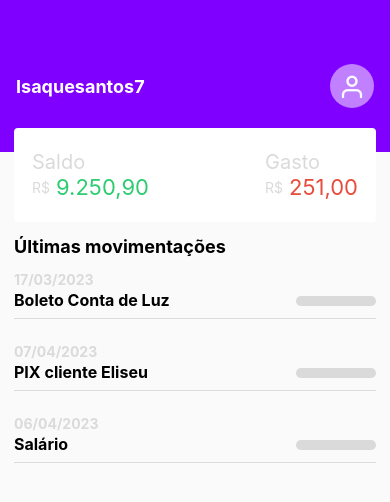
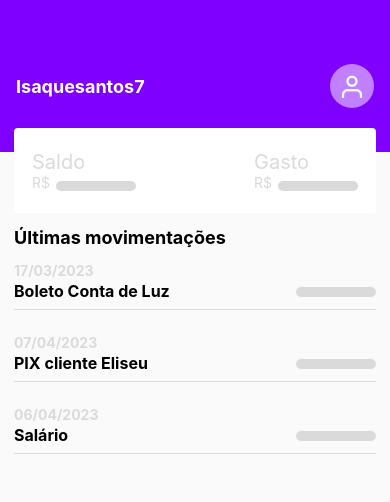
Before and after one commit to Isaquesantos7/financa-app-mobile, a React Native app: screen / in a window 390 px wide. Shown: the top 502 px of the page. Built offline with nearby package versions, Linux system fonts and the light colour scheme.

Commit message:
Blinding

```diff
--- a/src/components/Balance/Index.js
+++ b/src/components/Balance/Index.js
@@ -1,23 +1,45 @@
-import React from "react";
-import { View, Text, StyleSheet } from 'react-native';
+import { useState } from "react";
+import { View, Text, StyleSheet, TouchableOpacity } from 'react-native';
 
 function Balance({saldo, gasto}) {
+
+    const [showValueSaldo, setShowValueSaldo] = useState(false);
+    const [showValueGasto, setShowValueGasto] = useState(false);
+
     return (
         <View style={styles.container}>
 
             <View style={styles.item}>
                 <Text style={styles.itemTitle}>Saldo</Text>
-                <View style={styles.content}>
-                    <Text style={styles.currencySymbol}>R$</Text>
-                    <Text style={styles.balance}>{saldo}</Text>
-                </View>
+                {
+                    <View style={styles.content}>
+                        <Text style={styles.currencySymbol}>R$</Text>
+                        <TouchableOpacity onPress={ () => setShowValueSaldo(!showValueSaldo) }>
+                            {
+                                showValueSaldo ? (
+                                    <Text style={styles.balance}>{saldo}</Text>
+                                ) : (
+                                    <View style={styles.skaleton}></View>
+                                )
+                            }
+                        </TouchableOpacity>
+                    </View>
+                }
             </View>
 
             <View style={styles.item}>
                 <Text style={styles.itemTitle}>Gasto</Text>
                 <View style={styles.content}>
                     <Text style={styles.currencySymbol}>R$</Text>
-                    <Text style={styles.expenses}>{gasto}</Text>
+                    <TouchableOpacity onPress={ () => setShowValueGasto(!showValueGasto)}>
+                        {
+                            showValueGasto ? (
+                                <Text style={styles.expenses}>{gasto}</Text>
+                            ) : (
+                                <View style={styles.skaleton}></View>
+                            )
+                        }
+                    </TouchableOpacity>
                 </View>
             </View>
 
@@ -46,10 +68,6 @@ const styles = StyleSheet.create({
         alignItems: 'center'
     },
 
-    item: {
-
-    },
-
     itemTitle: {
         fontSize: 20,
         color: '#DADADA',
@@ -68,6 +86,14 @@ const styles = StyleSheet.create({
     expenses: {
         fontSize: 22,
         color: '#e74c3c'
+    },
+
+    skaleton: {
+        marginTop: 6,
+        width: 80,
+        height: 10,
+        backgroundColor: "#DADADA",
+        borderRadius: 100 / 2,
     }
 });
 
--- a/src/components/Movements/Index.js
+++ b/src/components/Movements/Index.js
@@ -19,7 +19,7 @@ function Movements({dados}) {
                         </Text>
                     ) : (
                         <View style={styles.skaleton}></View>
-                     )
+                    )
                 }
             </View>
         </TouchableOpacity>
```
